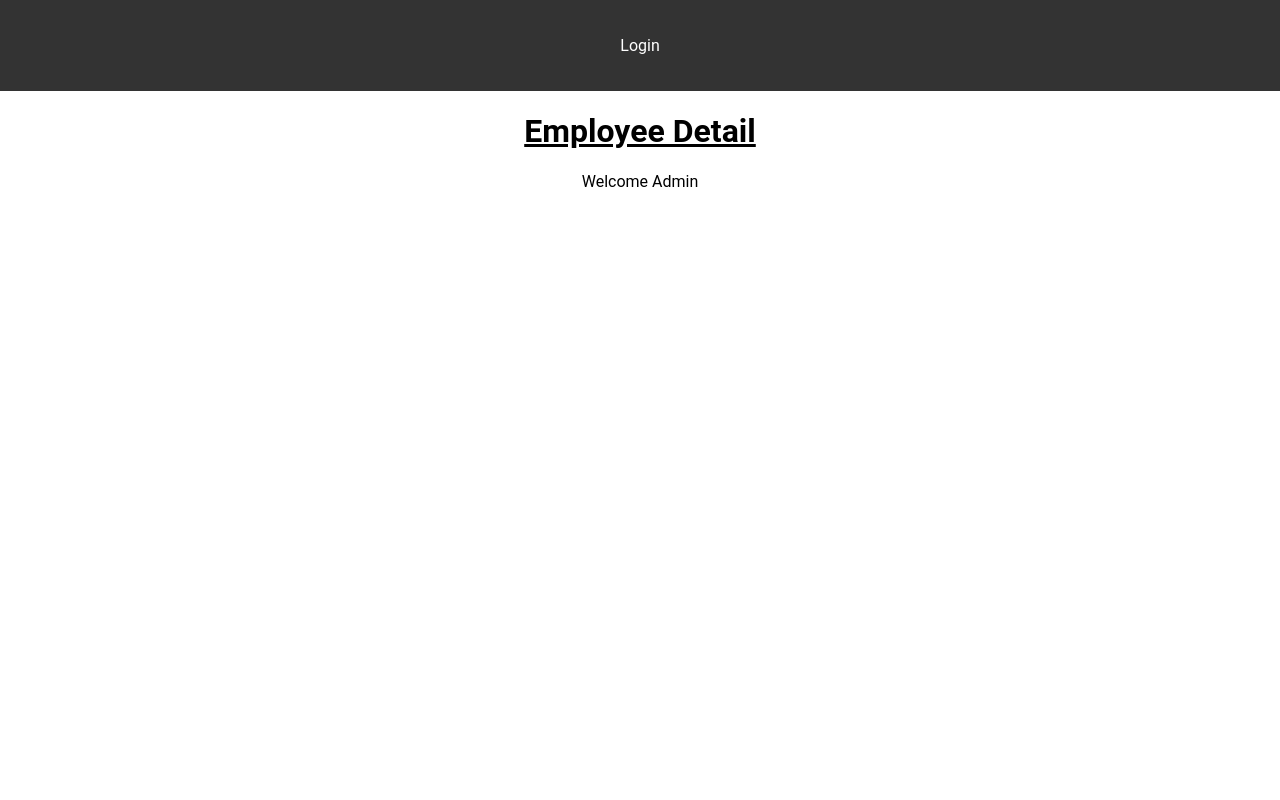
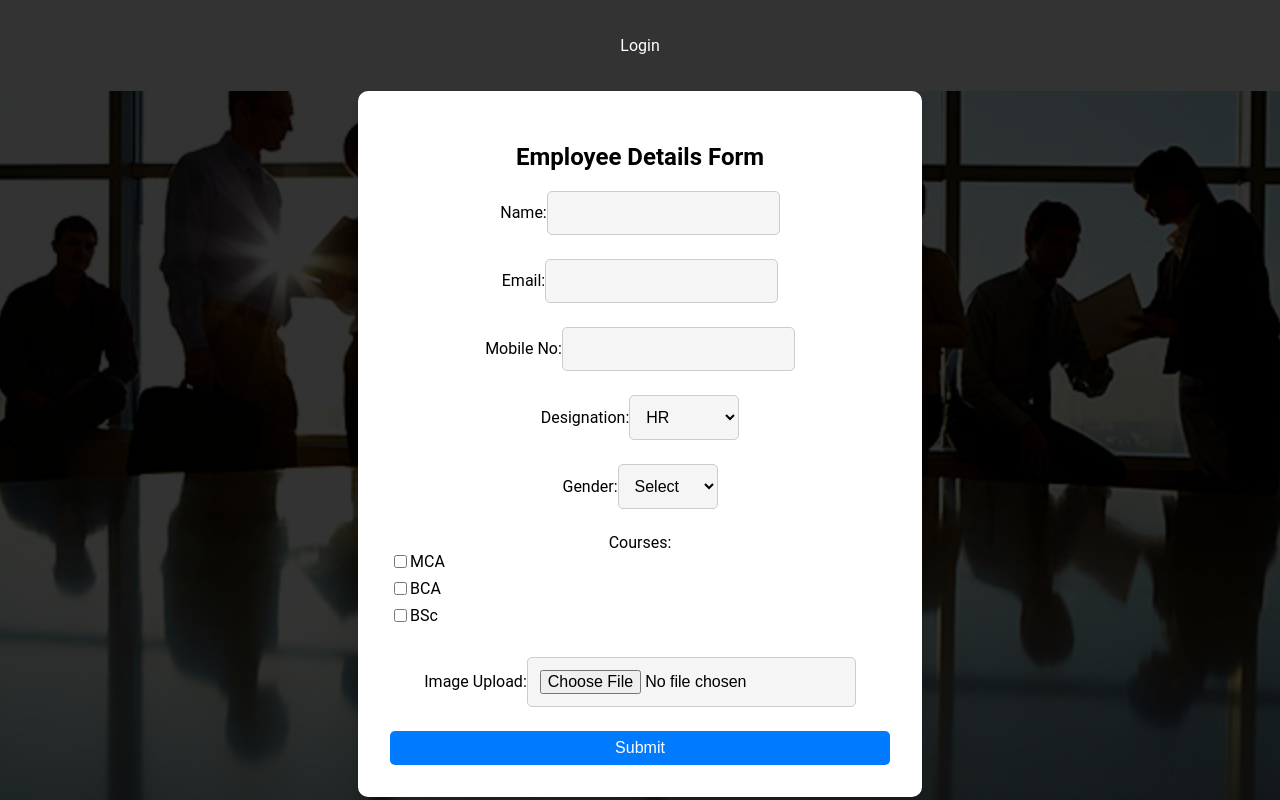
Before and after one commit to bubun123-git/myassignment1, a React (Create React App) app: page /Welcome in a window 1280 px wide. Built offline with nearby package versions, Linux system fonts and the light colour scheme.

Commit message:
prepared the employee component

```diff
--- a/src/App.css
+++ b/src/App.css
@@ -40,3 +40,15 @@ body {
     transform: rotate(360deg);
   }
 }
+
+.background-image {
+  position: absolute;
+  top: 0;
+  left: 0;
+  width: 100%;
+  height: 100%;
+  object-fit: cover;
+  z-index: -1;
+  filter: brightness(20%);
+
+}
--- a/src/App.js
+++ b/src/App.js
@@ -6,6 +6,7 @@ import Employee from "./Components/Employee";
 import Welcome from "./Components/Welcome";
 import Mainheader from "./Components/Mainheader";
 import { useState } from "react";
+import image from "./Components/images.jpg";
 
 function App() {
   const [isAuthenticated, setIsAuthenticated] = useState(false);
@@ -13,7 +14,8 @@ function App() {
   return (
     <div className="App">
       <Mainheader isAuthenticated={isAuthenticated} />
-      <h1 style={{ textDecoration: "underline" }}>Employee Detail</h1>
+      <img src={image} alt="Background Image" className="background-image" />
+
       <Route path="/Home">
         <Signup setIsAuthenticated={setIsAuthenticated} />
       </Route>
--- a/src/Components/Employee.js
+++ b/src/Components/Employee.js
@@ -1,7 +1,11 @@
-import React from "react";
+import React from 'react'
 
 function Employee() {
-  return <div>Employee Details</div>;
+  return (
+    <div>
+      Employee
+    </div>
+  )
 }
 
-export default Employee;
+export default Employee
--- a/src/Components/Signup.css
+++ b/src/Components/Signup.css
@@ -1,61 +1,70 @@
 .signup-container {
-    max-width: 400px; /* Adjusted max-width for better fitting */
+  max-width: 500px;
   margin: auto;
-    padding: 20px;
-    border-radius: 10px; /* Increased border radius for a softer look */
-    background-color: #fff; /* Changed background color to white */
-    box-shadow: 0px 0px 10px rgba(0, 0, 0, 0.1); /* Added subtle box shadow */
+  padding: 30px;
+  border-radius: 15px;
+  background-color: #fff;
+  box-shadow: 0 0 20px rgba(0, 0, 0, 0.1);
 }
 
 .signup-container h2 {
-    margin-bottom: 20px;
+  margin-bottom: 30px;
   text-align: center;
   color: #333;
+  font-weight: 600;
 }
 
 .input-field {
-    width: 100%; /* Adjusted width for full width */
+  width: 100%;
   padding: 15px;
-    margin-bottom: 20px; /* Increased margin bottom for better spacing */
-    background-color: #f5f5f5; /* Lighter background color */
-    border: 1px solid #ccc; /* Added border for better separation */
-    border-radius: 5px;
+  margin-bottom: 25px;
+  background-color: #f2f2f2;
+  border: 1px solid #ddd;
+  border-radius: 8px;
   font-size: 16px;
+  transition: background-color 0.3s, border-color 0.3s;
 }
 
 .input-field:focus {
   outline: none;
-    background-color: #e0e0e0; /* Changed background color on focus */
-    border-color: #007bff; /* Changed border color on focus */
+  background-color: #e5e5e5;
+  border-color: #007bff;
+  box-shadow: 0 0 4px rgba(0, 123, 255, 0.2);
 }
 
 .signup-btn {
-    width: 100%; /* Adjusted width for full width */
+  width: 100%;
   padding: 15px;
-    background-color: #007bff; /* Changed button color to blue */
+  background-color: #007bff;
   color: #fff;
   border: none;
-    border-radius: 5px;
+  border-radius: 8px;
   cursor: pointer;
   transition: background-color 0.3s;
   font-size: 16px;
 }
 
 .signup-btn:hover {
-    background-color: #0056b3; /* Darker blue on hover */
+  background-color: #0056b3;
+}
+
+.signup-btn:disabled {
+  background-color: #c0c0c0;
+  cursor: not-allowed;
 }
 
 .toggle-btn {
-    width: 100%; /* Adjusted width for full width */
+  width: 100%;
   padding: 10px;
-    background-color: transparent; /* Transparent background */
+  background-color: transparent;
   border: none;
-    color: #007bff; /* Blue color for text */
+  color: #007bff;
   cursor: pointer;
   font-size: 14px;
-    text-decoration: underline; /* Underline text */
+  text-decoration: underline;
+  transition: color 0.3s;
 }
 
 .toggle-btn:hover {
-    color: #0056b3; /* Darker blue on hover */
+  color: #0056b3;
 }
--- /dev/null
+++ b/src/Components/Welcome.css
@@ -0,0 +1,54 @@
+.welcome-container {
+    max-width: 500px;
+    margin: 0 auto;
+    padding: 2rem;
+    border-radius: 10px;
+    background-color: #fff;
+    box-shadow: 0 4px 6px rgba(0, 0, 0, 0.1);
+  }
+
+  .welcome-form {
+    display: flex;
+    flex-direction: column;
+  }
+
+  .form-group {
+    margin-bottom: 1.5rem;
+  }
+
+  .form-control {
+    padding: 0.75rem;
+    font-size: 1rem;
+    border-radius: 5px;
+    border: 1px solid #ccc;
+    background-color: #f5f5f5;
+  }
+
+  .form-control:focus {
+    outline: none;
+    box-shadow: 0 0 3px rgba(0, 123, 255, 0.5);
+  }
+
+  .checkbox-label {
+    display: flex;
+    align-items: center;
+    margin-bottom: 0.5rem;
+  }
+
+  .checkbox-input {
+    margin-right: 0.5rem;
+  }
+
+  .btn-submit {
+    padding: 0.5rem 1rem;
+    font-size: 1rem;
+    border-radius: 5px;
+    background-color: #007bff;
+    color: #fff;
+    border: none;
+    cursor: pointer;
+  }
+
+  .btn-submit:hover {
+    background-color: #0056b3;
+  }
--- a/src/Components/Welcome.js
+++ b/src/Components/Welcome.js
@@ -1,11 +1,204 @@
-import React from 'react'
+import React, { useState } from "react";
+import "../Components/Welcome.css";
+import { useEffect } from "react";
 
 function Welcome() {
+  const [formData, setFormData] = useState({
+    name: "",
+    email: "",
+    mobile: "",
+    designation: "",
+    gender: "",
+    courses: {
+      MCA: false,
+      BCA: false,
+      BSc: false,
+    },
+    image: null,
+  });
+
+  const [errors, setErrors] = useState({});
+  const [emails, setEmails] = useState([]);
+
+  useEffect(() => {
+    setEmails((prevEmails) => {
+      if (!prevEmails.includes(formData.email)) {
+        return [...prevEmails, formData.email];
+      }
+      return prevEmails;
+    });
+  }, [formData.email]);
+
+  const handleChange = (e) => {
+    const { name, value, type, checked, files } = e.target;
+
+    const emailcheck = /^[^\s@]+@[^\s@]+\.[^\s@]+$/;
+
+    const newErrors = { ...errors };
+
+    if (name === "email") {
+      const isDuplicate = emails.includes(value);
+      if (isDuplicate) {
+        newErrors.email = "Email is already in use";
+      } else if (!emailcheck.test(value)) {
+        newErrors.email = "Invalid email address";
+      } else {
+        delete newErrors.email;
+      }
+    }
+
+    if (type === "tel" && !/^\d+$/.test(value)) {
+      newErrors.mobile = "Only Digits";
+    } else {
+      delete newErrors.mobile;
+    }
+
+    setErrors(newErrors);
+
+    setFormData((prevData) => ({
+      ...prevData,
+      [name]:
+        type === "checkbox"
+          ? { ...prevData[name], [value]: checked }
+          : type === "file"
+          ? files[0]
+          : value,
+    }));
+  };
+
+  const handleSubmit = (e) => {
+    e.preventDefault();
+    // You can handle form submission here
+    console.log(formData);
+  };
+
   return (
-    <div>
-      Welcome Admin
+    <div className="welcome-container">
+      <h2>Employee Details Form</h2>
+      <form className="welcome-form" onSubmit={handleSubmit}>
+        <div className="form-group">
+          <label htmlFor="name">Name:</label>
+          <input
+            type="text"
+            id="name"
+            name="name"
+            value={formData.name}
+            onChange={handleChange}
+            className="form-control"
+          />
+        </div>
+        <div className="form-group">
+          <label htmlFor="email">Email:</label>
+          <input
+            type="email"
+            id="email"
+            name="email"
+            value={formData.email}
+            onChange={handleChange}
+            className="form-control"
+          />
+          {errors.email && <span className="error">{errors.email}</span>}
+        </div>
+        <div className="form-group">
+          <label htmlFor="mobile">Mobile No:</label>
+          <input
+            type="tel"
+            id="mobile"
+            name="mobile"
+            value={formData.mobile}
+            onChange={handleChange}
+            className="form-control"
+          />
+          {errors.mobile && <span className="error">{errors.mobile}</span>}
+        </div>
+        <div className="form-group">
+          <label htmlFor="designation">Designation:</label>
+          <select
+            id="designation"
+            name="designation"
+            value={formData.designation}
+            onChange={handleChange}
+            className="form-control"
+          >
+            <option value="HR">HR</option>
+            <option value="Manager">Manager</option>
+            <option value="Sales">Sales</option>
+          </select>
+        </div>
+        <div className="form-group">
+          <label>Gender:</label>
+          <select
+            name="gender"
+            value={formData.gender}
+            onChange={handleChange}
+            className="form-control"
+          >
+            <option value="">Select</option>
+            <option value="male">Male</option>
+            <option value="female">Female</option>
+            <option value="other">Other</option>
+          </select>
+        </div>
+        <div className="form-group">
+          <label>Courses:</label>
+          <div>
+            <label htmlFor="MCA" className="checkbox-label">
+              <input
+                type="checkbox"
+                id="MCA"
+                name="courses"
+                value="MCA"
+                checked={formData.courses.MCA}
+                onChange={handleChange}
+              />
+              MCA
+            </label>
+          </div>
+          <div>
+            <label htmlFor="BCA" className="checkbox-label">
+              <input
+                type="checkbox"
+                id="BCA"
+                name="courses"
+                value="BCA"
+                checked={formData.courses.BCA}
+                onChange={handleChange}
+              />
+              BCA
+            </label>
+          </div>
+          <div>
+            <label htmlFor="BSc" className="checkbox-label">
+              <input
+                type="checkbox"
+                id="BSc"
+                name="courses"
+                value="BSc"
+                checked={formData.courses.BSc}
+                onChange={handleChange}
+              />
+              BSc
+            </label>
+          </div>
+        </div>
+        <div className="form-group">
+          <label htmlFor="image">Image Upload:</label>
+          <input
+            type="file"
+            id="image"
+            name="image"
+            accept="image/*"
+            onChange={handleChange}
+            className="form-control"
+          />
+        </div>
+        <button type="submit" className="btn-submit">
+          Submit
+        </button>
+      </form>
     </div>
-  )
+  );
 }
 
-export default Welcome
+
+export default Welcome;
```
Also changed, not shown: src/Components/images.jpg (added). Lines whose indentation alone changed are shown as unchanged.
